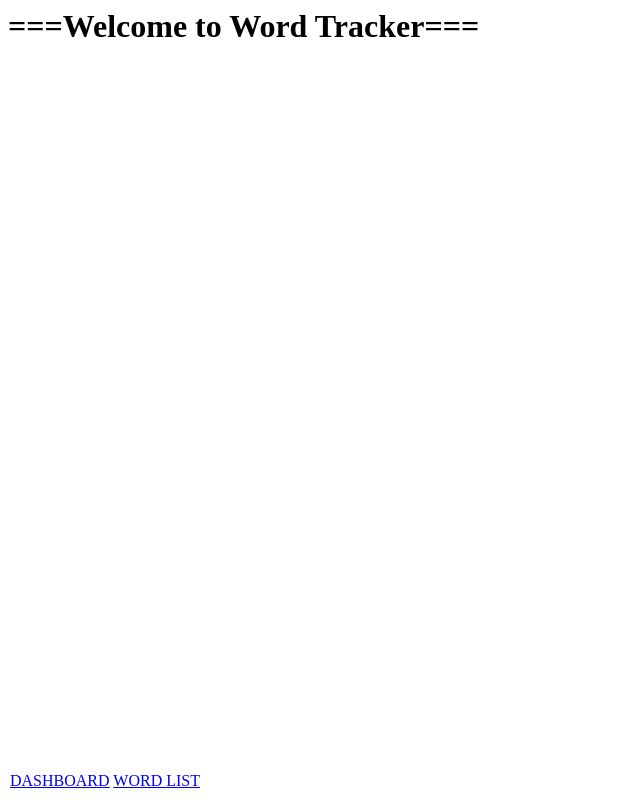
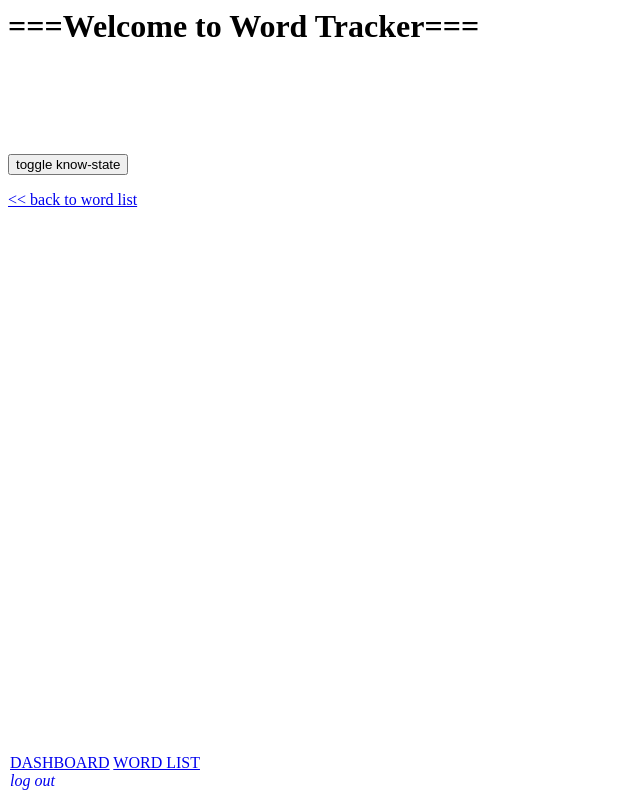
Before and after one commit to TPyrsiocne/django_sandbox, a Django app: page /words_I_know/word_definition/1/ in a window 1280 px wide. Shown: the whole page, without its empty margins (0-640 px from the left). Run offline with Django 3.2, Linux system fonts and the light colour scheme; the visitor is signed in with stand-in values (Sample User, id 1); data that the repository does not hold is empty.

Commit message:
users can now toggle words to be known or unkown.

```diff
--- a/django_sandbox/words_I_know/templates/base.html
+++ b/django_sandbox/words_I_know/templates/base.html
@@ -17,6 +17,7 @@
 <div class="footer">
 <a href="{% url 'dashboard' %}"> DASHBOARD</a>
 {% if user.is_authenticated %}
- <a href="{% url 'word_list' %}"> WORD LIST</a> <br>
-{% endif %}
+  <a href="{% url 'word_list' %}"> WORD LIST </a><br>
+  <a href="{% url 'logout' %}" style = "text-decoration: none;"><i>log out </a> <br>
+{% endif %}</i>
 </div>
--- a/django_sandbox/words_I_know/templates/words_I_know/dashboard.html
+++ b/django_sandbox/words_I_know/templates/words_I_know/dashboard.html
@@ -8,11 +8,14 @@ Hello, {{ user.username|default:'Guest' }}!
 <div>
     {% if user.is_authenticated %}
         <a href="{% url 'logout' %}">Logout</a> <br>
-        <a href="{% url 'password_change' %}">Change password</a>
+        <a href="{% url 'password_change' %}">Change password</a> <br>
+        <a href="{% url 'word_list' %}">GoTo word list -- &gt </a>
     {% else %}
         <a href="{% url 'login' %}">Login</a><br>
         <a href="{% url 'register' %}">Register</a>
     {% endif %}
 </div>
 
+
+
 {% endblock %}
--- a/django_sandbox/words_I_know/templates/words_I_know/word_definition.html
+++ b/django_sandbox/words_I_know/templates/words_I_know/word_definition.html
@@ -1,8 +1,7 @@
 {% extends 'base.html' %}
 
 {% block content %}
-<title> {{this_word.word_txt}} </title>
-
+<title> {{this_word.word_txt}}</title>
 <h2  {% if user in this_word.known_by.all%} style="color:DCDCDC" {% else %} style="color:black" {% endif %}
 >
     {{this_word.word_txt}}
@@ -12,4 +11,10 @@
 {{this_word.pronunciation}}<br><br>
 {{this_word.definition}}<br><br>
 </p>
+
+<form action="toggle/">
+<button type="submit">  toggle know-state </button>
+</form>
+
+<a href = "/words_I_know/word_list/"> &lt&lt back to word list</a>
 {% endblock %}
--- a/django_sandbox/words_I_know/urls.py
+++ b/django_sandbox/words_I_know/urls.py
@@ -6,5 +6,6 @@ urlpatterns = [
     path("accounts/", include("django.contrib.auth.urls")),
     path("register/", views.register, name = "register"),
     path("word_list/", views.word_list, name = "word_list"),
-    path("word_definition/<wrd>/",views.word_defintion, name = "word_definition"),
+    path("word_definition/<wrd>/",views.word_definition, name = "word_definition"),
+    path("word_definition/<wrd>/toggle/",views.toggle, name = "test"),
 ]
--- a/django_sandbox/words_I_know/views.py
+++ b/django_sandbox/words_I_know/views.py
@@ -21,8 +21,22 @@ def register(request):
 
 
 def word_list(request):
-    return render(request, 'words_I_know/word_list.html', { 'word_list' : Word.objects.all()})
+    return render(request, 'words_I_know/word_list.html', { 'word_list' : Word.objects.order_by('word_txt')})
 
-def word_defintion(request, wrd):
+def word_definition(request, wrd):
     this_word = Word.objects.filter(word_txt = wrd).first()
     return render(request, 'words_I_know/word_definition.html',{'this_word' : this_word})
+
+def toggle(request, wrd):
+    current_user = request.user
+    word_to_toggle = Word.objects.get(word_txt = wrd)
+
+    if current_user.is_authenticated:
+        if current_user in word_to_toggle.known_by.all():
+            word_to_toggle.known_by.remove(current_user)
+        else:
+            word_to_toggle.known_by.add(current_user)
+    else:
+        return redirect("/words_I_know/dashboard.html")
+
+    return redirect("/words_I_know/word_definition/" + wrd +"/")
```
Also changed, not shown: django_sandbox/words_I_know/templates/words_I_know/word_list.html (+4 -3 lines).
